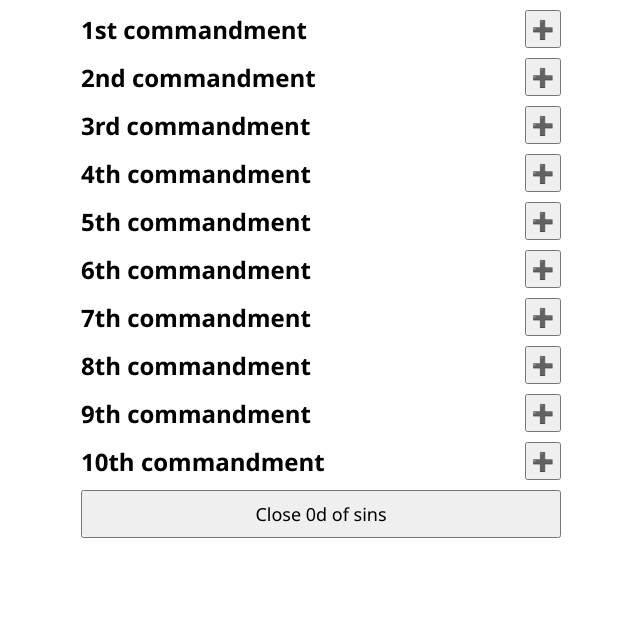
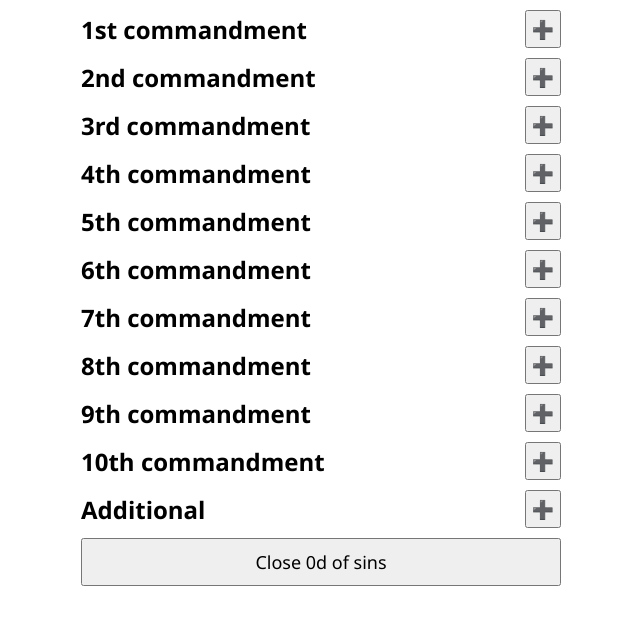
Before and after one commit to CodeBoy124/kageon, a SvelteKit app: page / in a window 1280 px wide. Both pictures are taken after a click on the button "✔️". Shown: the top 624 px of the page, without its empty margins (319-959 px from the left). Built offline with nearby package versions, Linux system fonts and the light colour scheme.

Commit message:
feat: add "additional" sin category/commandment

```diff
--- a/src/screens/OverviewScreen.svelte
+++ b/src/screens/OverviewScreen.svelte
@@ -15,16 +15,17 @@
 		createPartyEffect: () => void;
 	} = $props();
 	const commandment_descriptions = [
-		'1st',
-		'2nd',
-		'3rd',
-		'4th',
-		'5th',
-		'6th',
-		'7th',
-		'8th',
-		'9th',
-		'10th'
+		'1st commandment',
+		'2nd commandment',
+		'3rd commandment',
+		'4th commandment',
+		'5th commandment',
+		'6th commandment',
+		'7th commandment',
+		'8th commandment',
+		'9th commandment',
+		'10th commandment',
+		'Additional'
 	];
 
 	let time_since_last_confession = $derived.by(() => {
@@ -56,7 +57,7 @@
 	{#each commandment_descriptions as commandment_desc, index (commandment_desc)}
 		<li class="width-full">
 			<div class="horizontal width-full space-between">
-				<h2>{commandment_desc} commandment</h2>
+				<h2>{commandment_desc}</h2>
 				<button class="icon" onclick={() => addSinToCommandment(index)}>➕</button>
 			</div>
 			<ul class="vertical-left-align width-full">
```
